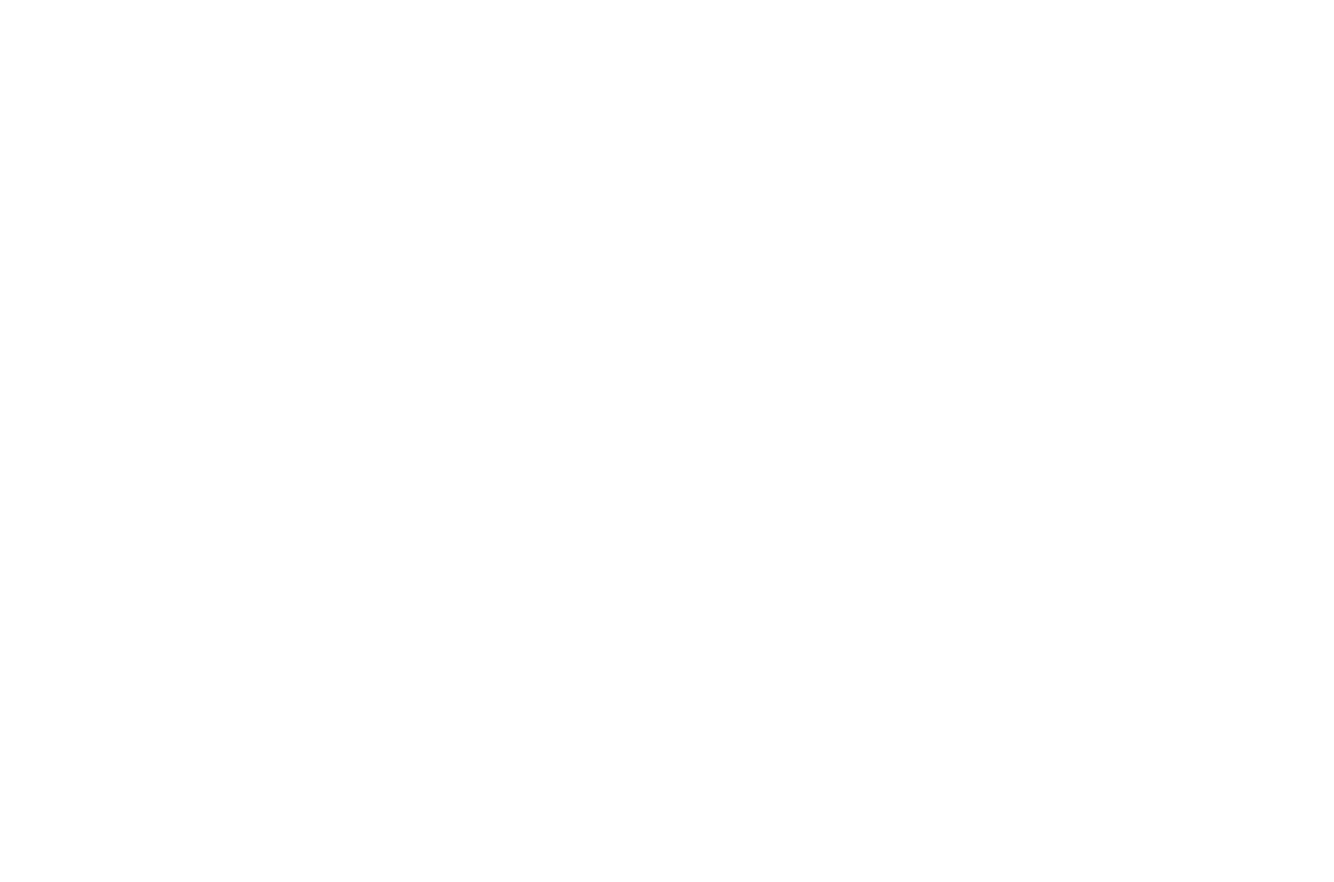
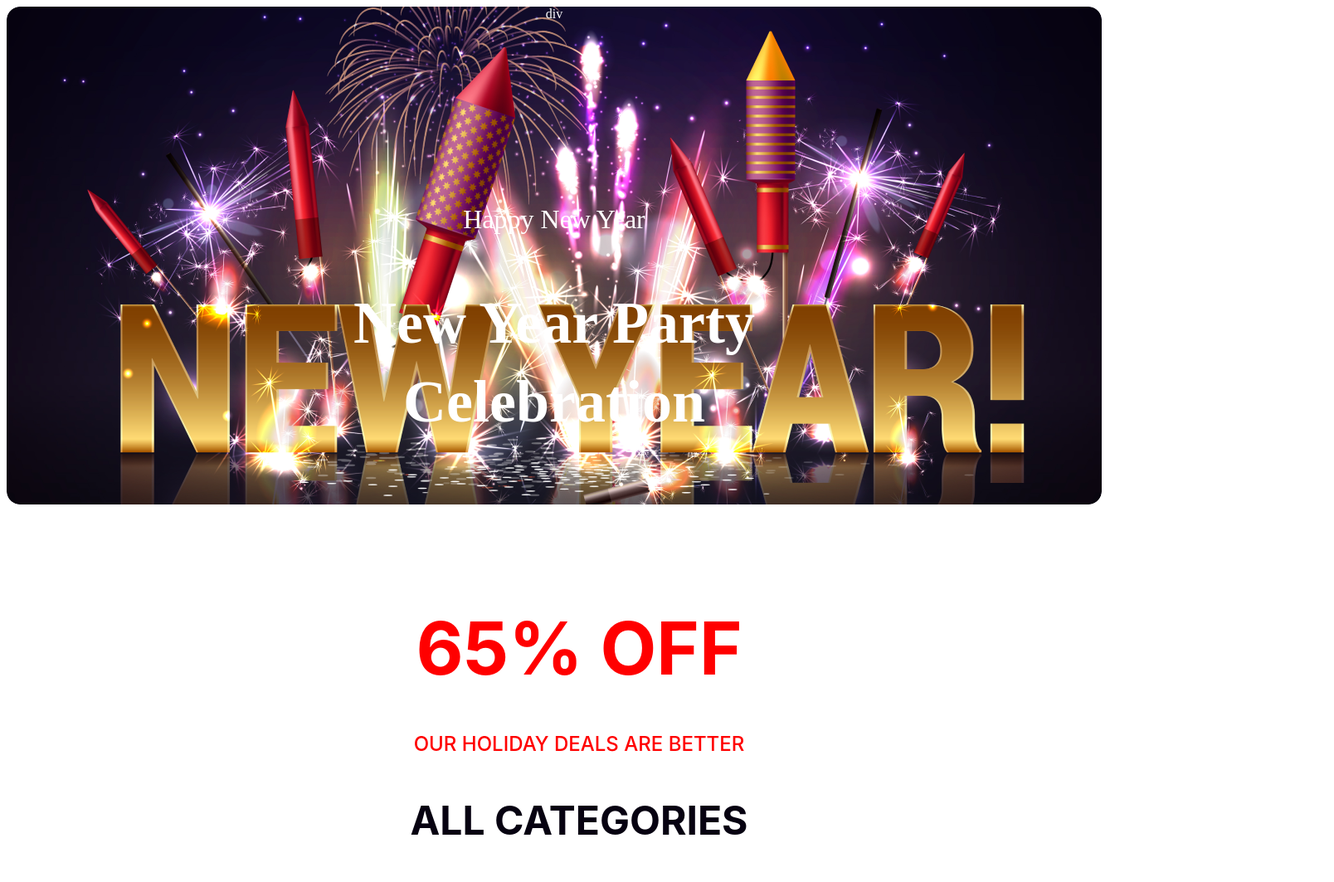
Before and after one commit to ahmed-tuhin/my-first-assignment, a plain HTML site: page index.html in a window 1280 px wide. Shown: the top 1063 px of the page at 83% size, 1608 px wide, since content can reach past the window. Before the commit the page ends 800 px from the top, so only its background shows below. Drawn offline with Linux system fonts and the light colour scheme.

Commit message:
added section part

```diff
--- a/index.html
+++ b/index.html
@@ -4,8 +4,45 @@
     <meta charset="UTF-8">
     <meta name="viewport" content="width=device-width, initial-scale=1.0">
     <title>My First Assignment</title>
+<link rel="stylesheet" href="styles/styles.css">
+
 </head>
 <body>
+    <header class="header">
+
+<nav>
+    div
+<h4 class="nave-title">Happy New Year</h4>
+<h1 class="nave-title-content">New Year Party <br>Celebration</h1>
+
+</nav>
+    </header>
+
+<main>
+
+
+<section class="about">
+<h1 class="section-title">65% OFF</h1>
+<h3 class="section-title-2">OUR HOLIDAY DEALS ARE BETTER</h3>
+<h3 class="section-categories">ALL CATEGORIES</h3>
+
+<img class="image" src="resources/New Year Photo.png" alt="">
+
+</section>
+
+
+
+
+
+</main>
+
+
+<footer>
+
+
+
+</footer>
+
 
 </body>
 </html>
--- a/styles/styles.css
+++ b/styles/styles.css
@@ -0,0 +1,79 @@
+/* shared styles */
+
+/* header related style */
+
+.header {
+  background-image: url(../resources/Banner\ Image.png);
+  border-radius: 16px;
+  width: 1320px;
+  height: 600px;
+}
+
+/* nav related styles */
+
+nav {
+  color: #fff;
+  font-family: Merriweather;
+  text-align: center;
+}
+.nave-title {
+  font-size: 32px;
+  font-style: normal;
+  font-weight: 400;
+  line-height: normal;
+  padding-top: 177px;
+}
+.nave-title-content {
+  font-size: 72px;
+  font-style: normal;
+  font-weight: 900;
+  line-height: 95px;
+  padding-bottom: 187px;
+}
+/* /main section */
+.about {
+  width: 1600px;
+  height: 7335px;
+
+  text-align: center;
+  font-family: Inter;
+}
+.section-title {
+  color: #f00;
+
+  font-size: 88px;
+  font-style: normal;
+  font-weight: 700;
+
+  margin-top: 120px;
+  margin-bottom: 48px;
+  padding-left: 80px;
+  padding-right: 300px;
+}
+.section-title-2 {
+  color: #f00;
+
+  font-size: 24px;
+  font-style: normal;
+  font-weight: 500;
+  padding-left: 80px;
+  padding-right: 300px;
+}
+.section-categories{
+    color: #070211;
+
+
+font-size: 48px;
+font-style: normal;
+font-weight: 700;
+padding-left: 80px;
+  padding-right: 300px;
+}
+.image{
+
+    padding-left: 80px;
+  padding-right: 300px;
+  width: 802.9px;
+height: 500px;
+flex-shrink: 0;
+}
```
